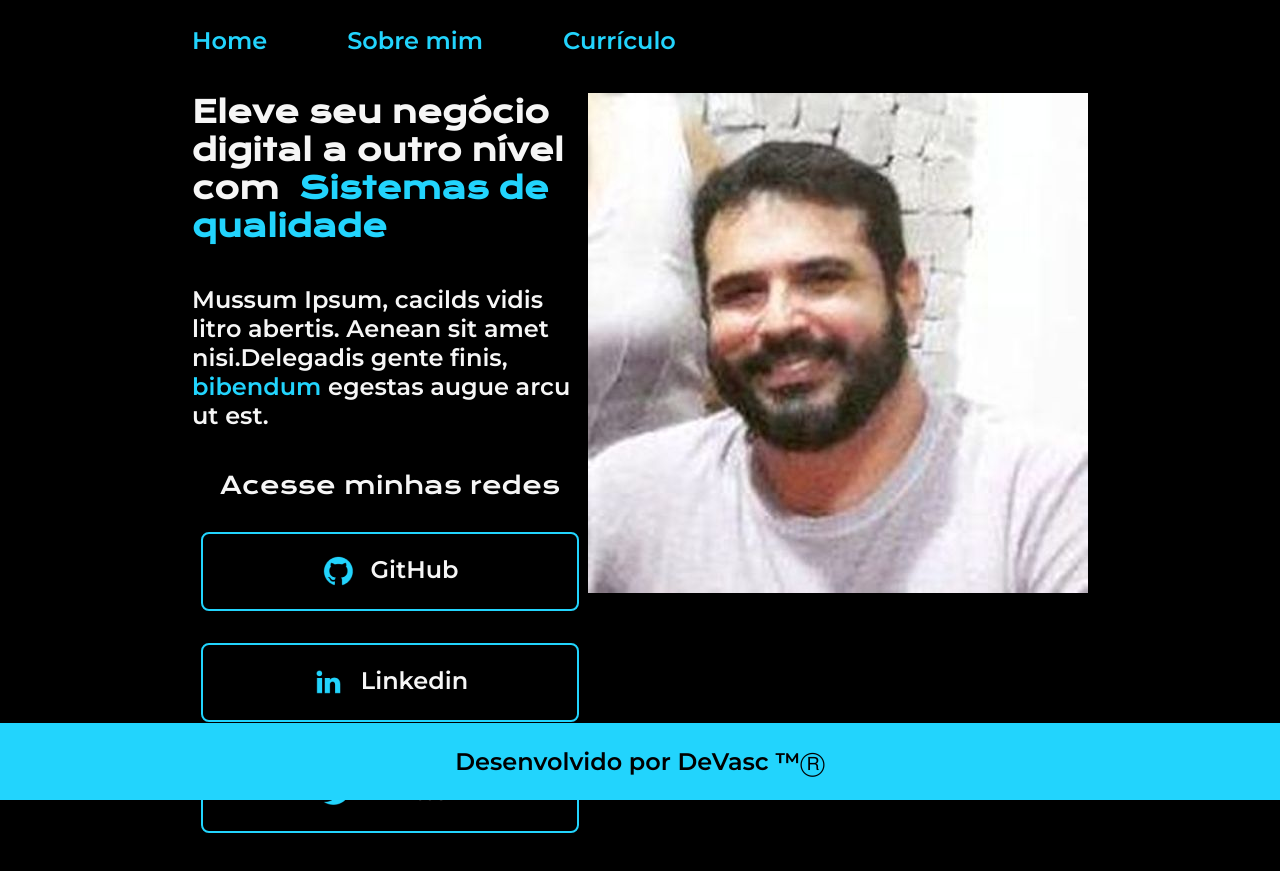
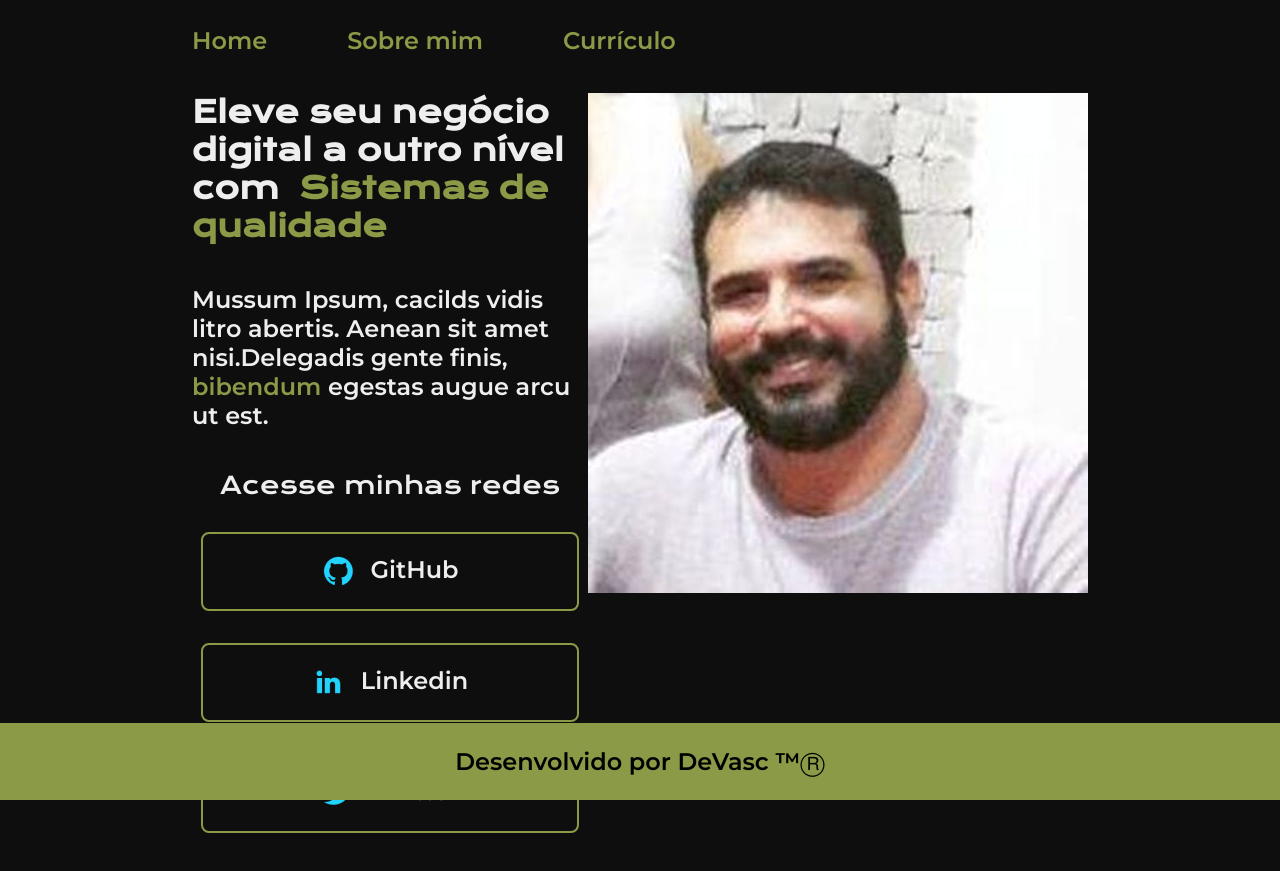
Before and after one commit to uiratan/alura-html-css-dozero, a plain HTML site: page index.html in a window 1280 px wide. Drawn offline with nearby package versions, Linux system fonts and the light colour scheme.

Commit message:
atualização da paleta de cores

```diff
--- a/styles/style.css
+++ b/styles/style.css
@@ -1,4 +1,19 @@
 @import url("https://fonts.googleapis.com/css2?family=Krona+One&family=Montserrat:ital,wght@0,600;1,400&display=swap");
+
+:root {
+  /* --cor-primaria: #000000;
+  --cor-secundaria: #f6f6f6;
+  --cor-terciaria: #22d4fd;
+  --cor-hover: #272727; */
+
+  --cor-primaria: #0F0E0E;
+  --cor-secundaria: #EEEEEE;
+  --cor-terciaria: #8B9A46;
+  --cor-hover: #541212;
+
+  --fonte-principal: "Krona One", sans-serif;
+  --fonte-secundaria: "Montserrat", sans-serif;
+}
 
 * {
   margin: 0;
@@ -8,8 +23,8 @@
 
 body {
   box-sizing: border-box;
-  background-color: #000000;
-  color: #f6f6f6;
+  background-color: var( --cor-primaria);
+  color: var(--cor-secundaria);
 }
 
 .cabecalho {
@@ -21,20 +36,20 @@ body {
 }
 
 .cabecalho__menu__item {
-  font-family: "Montserrat", sans-serif;
+  font-family: var(--fonte-secundaria);
   font-size: 24px;
   font-weight: 600;
-  color: #22d4fd;
+  color: var(--cor-terciaria);
   text-decoration: none;
 }
 
 .tituloDestaque {
-  color: #22d4fd;
+  color: var(--cor-terciaria);
   padding: 10px;
 }
 
 .textoDestaque {
-  color: #22d4fd;
+  color: var(--cor-terciaria);
 }
 
 img:hover {
@@ -57,12 +72,12 @@ img:hover {
 }
 
 .apresentacao__conteudo__titulo {
-  font-family: "Krona One", sans-serif;
+  font-family: var(--fonte-principal);
   font-size: 30px;
 }
 
 .apresentacao__conteudo__texto {
-  font-family: "Montserrat", sans-serif;
+  font-family: var(--fonte-secundaria);
   font-size: 24px;
 }
 
@@ -75,20 +90,20 @@ img:hover {
 }
 
 .apresentacao__links__subtitulo {
-  font-family: "Krona One", sans-serif;
+  font-family: var(--fonte-principal);
   font-weight: 400;
   font-size: 24px;
 }
 
 .apresentacao__links_link {
-  color: #f6f6f6;
-  border: 2px solid #22d4fd;
+  color: var(--cor-secundaria);
+  border: 2px solid var(--cor-terciaria);
   width: 378px;
   text-align: center;
   font-size: 24px;
   padding: 21.5px 0;
   text-decoration: none;
-  font-family: "Montserrat", sans-serif;
+  font-family: var(--fonte-secundaria);
   font-weight: 600;
   border-radius: 8px;
 
@@ -98,13 +113,13 @@ img:hover {
 }
 
 .apresentacao__links_link:hover {
-  background-color: #272727;
+  background-color: var(--cor-hover);
 }
 
 .rodape {
   color: #000000;
-  background-color: #22d4fd;
-  font-family: "Montserrat", sans-serif;
+  background-color: var(--cor-terciaria);
+  font-family: var(--fonte-secundaria);
   font-size: 24px;
   padding: 24px;
   text-align: center;
```
Also changed, not shown: curriculum.html (line endings or trailing spaces).
